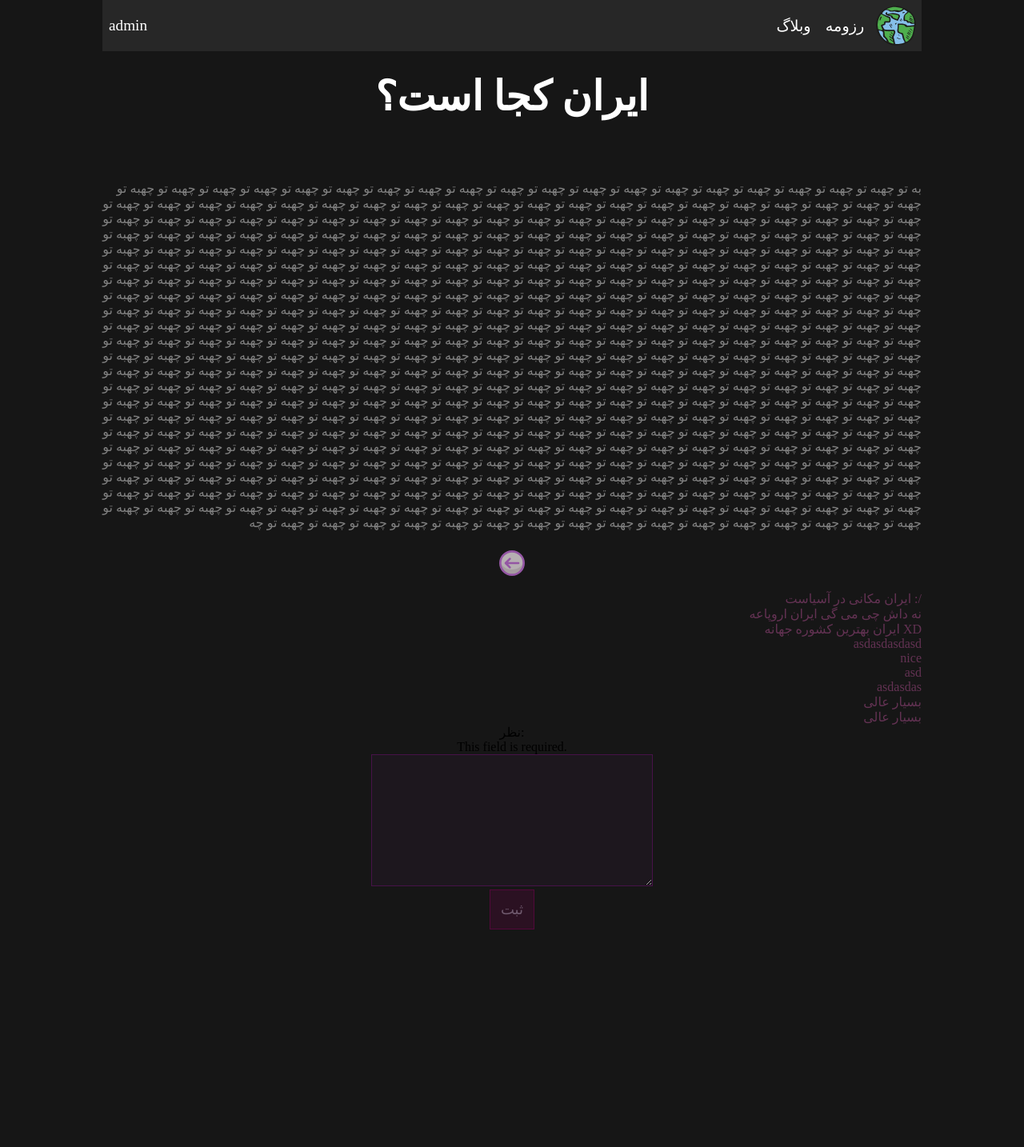
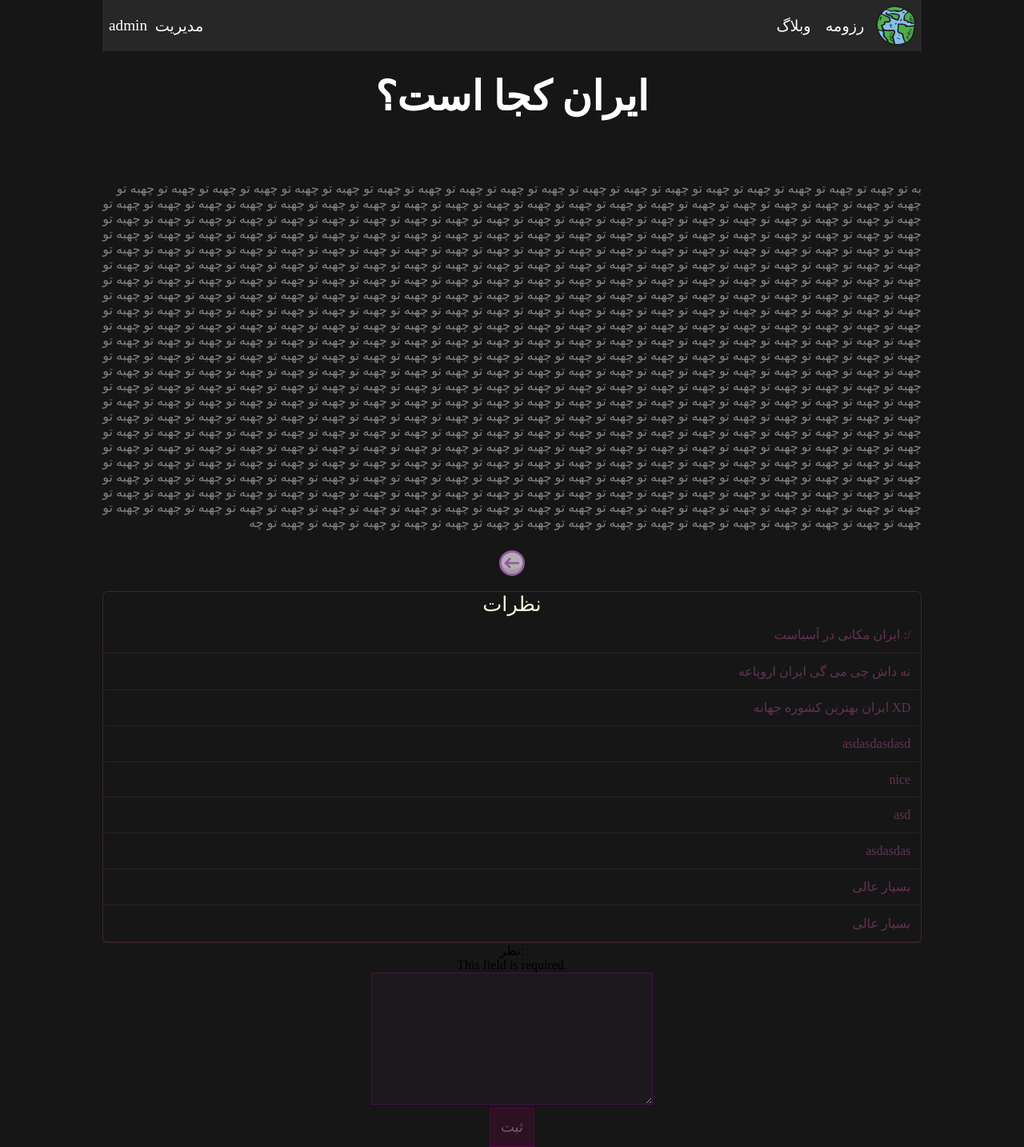
Before and after one commit to itzvahid01/own-website, a Django app: page /posts/3 in a window 1280 px wide. Shown: the whole page at 80% size. Before the commit the page ends 1162 px from the top, so only its background shows below. Run offline with Django 5.2, Linux system fonts and the light colour scheme; a user stored in the database is signed in; data comes from the database, SQL or seed files in the repository; both versions use the stored data as it was after the commit.

Commit message:
feat : new url add(admin_panel) & better comment

```diff
--- a/blog/urls.py
+++ b/blog/urls.py
@@ -16,7 +16,7 @@ Including another URLconf
 """
 from django.contrib import admin
 from django.urls import path
-from management.views import post_list,post_details,index,user_login,user_logout
+from management.views import post_list,post_details,index,user_login,user_logout,admin_panel
 
 urlpatterns = [
     path('admin/', admin.site.urls,name='admin'),
@@ -24,5 +24,6 @@ urlpatterns = [
     path('posts/<int:post_id>',post_details,name='post_details'),
     path('',index,name='home'),
     path('login/',user_login,name='login'),
-    path('logout/',user_logout,name='logout')
+    path('logout/',user_logout,name='logout'),
+    path('admin-panel/',admin_panel,name='admin_panel')
 ]
--- a/management/static/style.css
+++ b/management/static/style.css
@@ -73,12 +73,25 @@ li{
 }
 .cmns{
     text-align: right;
+    border: 0.15vw solid rgba(99, 50, 83,0.5);
+    border-radius: 0.5vw;
 }
 .cmn{
+    padding: 1vw;
     color: rgb(99, 50, 83);
+    border-bottom: 0.1vw solid rgba(99, 50, 83,0.3);
+    transition: 1s;
+}
+.cmn:hover{
+    border-right: 0.2vw solid rgba(99, 50, 83,0.5);
 }
 .cmn-form{
     text-align: center;
+}
+.cmnt-title{
+    text-align: center;
+    color: beige;
+    font-size: 2vw;
 }
 textarea,input{
     padding: 0.5vw;
--- /dev/null
+++ b/management/templates/admin/admin_panel.html
@@ -0,0 +1,2 @@
+{% extends "main.html" %}
+{% load static %}
--- a/management/templates/main.html
+++ b/management/templates/main.html
@@ -16,6 +16,7 @@
             <a href={% url "blog" %}><li class="option">وبلاگ</li></a>
             {% if Flag == 'True' %}
                 <a href={% url "logout" %}><li class="option" style="float:left;">{{ user }}</li></a>
+                <a href={% url "admin_panel" %}><li class="option" style="float:left;"> مدیریت</li></a>
             {% else %}
                 <a href={% url "login" %}><li class="option" style="float:left;">ورود</li></a>
             {% endif %}
--- a/management/templates/posts/post_info.html
+++ b/management/templates/posts/post_info.html
@@ -11,6 +11,7 @@
 {% block content %}
 <h1 class="titr">{{ post.title }}</h1><p class="text"> {{ post.content }}</p><div class="back-div"><a href={% url "blog" %} class="back"></a></div>
 <div class="cmns">
+    <p class="cmnt-title">نظرات</p>
     {% for comment in comments %}
         <p class="cmn">{{ comment.text }}</p>
     {% endfor %}
--- a/management/views.py
+++ b/management/views.py
@@ -1,4 +1,4 @@
-from django.shortcuts import render , HttpResponse,loader
+from django.shortcuts import render ,redirect
 from .models import Post,Comment
 from .forms import CommentForm,LoginForm
 from django.contrib.auth import login,authenticate,logout
@@ -17,6 +17,11 @@ def post_list(request):
     context.update({'posts' : posts})
     return render(request,'posts/post_list.html',context=context)
 
+
+@login_required(redirect_field_name='login')
+def admin_panel(request):
+    context = check_login(request)
+    return render(request,'admin/admin_panel.html',context=context)
 
 def post_details(request,post_id):
     context= check_login(request)
@@ -43,6 +48,7 @@ def user_login(request):
         password = request.POST.get('password')
         user = authenticate(request=request,username=username,password=password)
         login(request=request,user=user)
+        return redirect('home')
     return render(request,'auth/login.html',context)
 def user_logout(request):
     logout(request)
```
Also changed, not shown: db.sqlite3.
